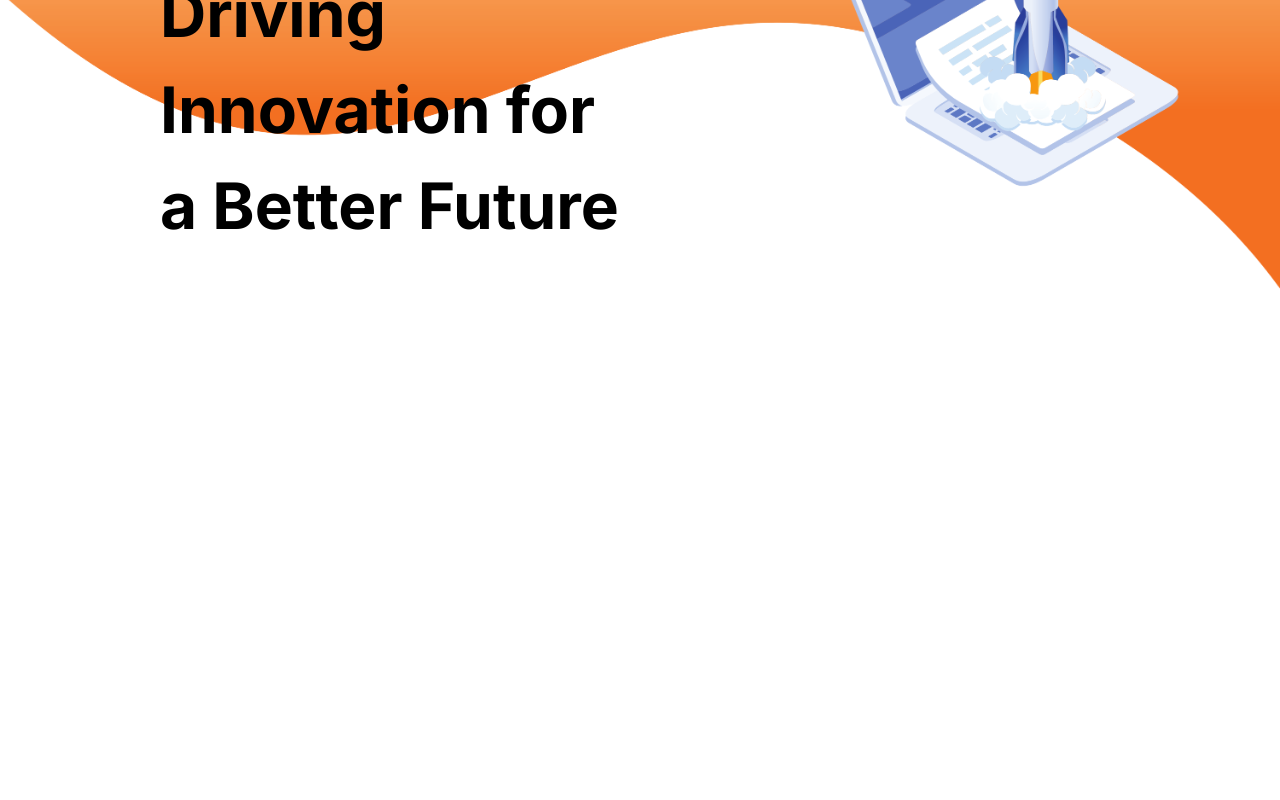
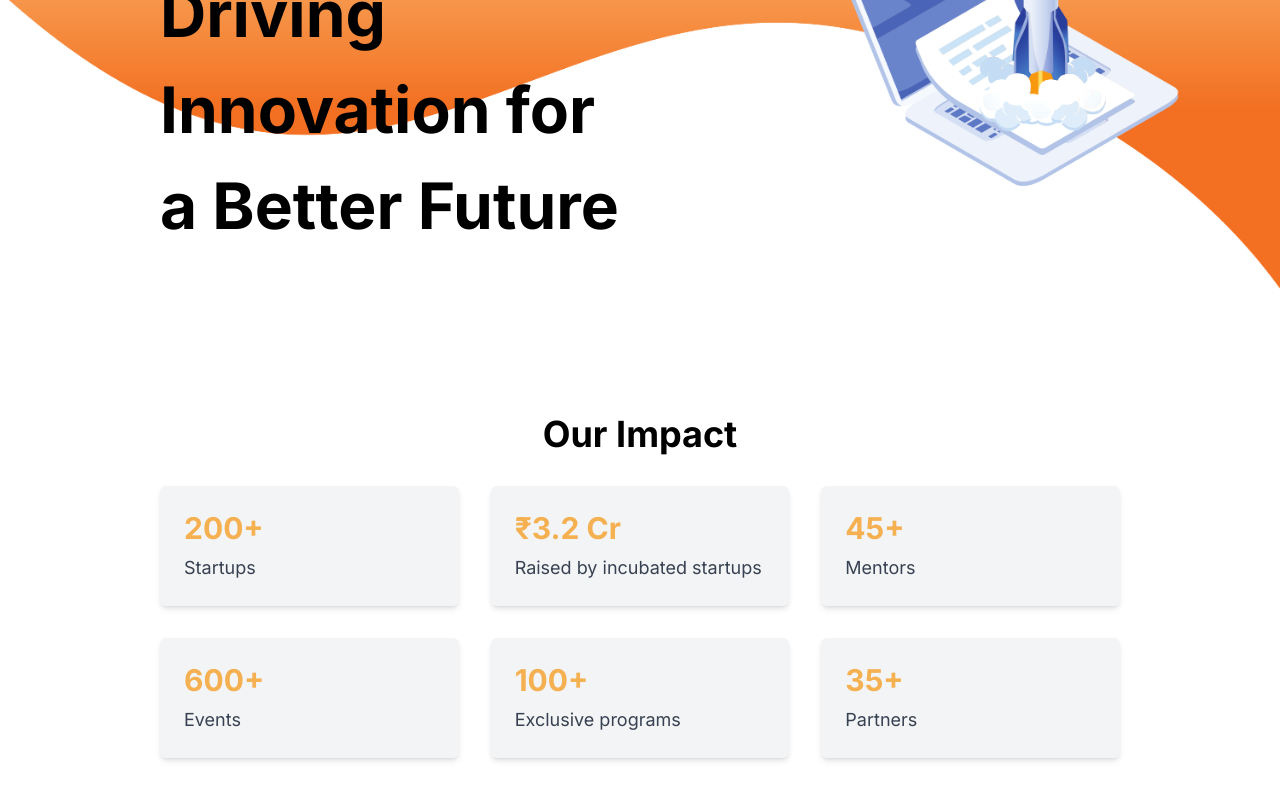
Before and after one commit to adistrim/aicjklu, a Next.js app: page / in a window 1280 px wide. Shown: the part 286-1086 px from the top of the page. Before the commit the page ends 800 px from the top, so only its background shows below. Built offline with nearby package versions, Linux system fonts and the light colour scheme.

Commit message:
added impact component

```diff
--- /dev/null
+++ b/src/app/components/impact.tsx
@@ -0,0 +1,39 @@
+import React from 'react';
+
+const Impact: React.FC = () => {
+    return (
+        <div className="py-12 mt-[35rem] mr-[10rem] ml-[10rem] bg-white">
+            <div className="container mx-auto">
+                <h2 className="text-4xl font-bold mb-8 text-center">Our Impact</h2>
+                <div className="grid grid-cols-1 sm:grid-cols-2 md:grid-cols-3 lg:grid-cols-3 gap-8">
+                    <div className="p-6 bg-gray-100 rounded-md shadow-md">
+                        <p className="text-3xl font-bold text-[#f5b051] mb-2">200+</p>
+                        <p className="text-gray-700 text-lg">Startups</p>
+                    </div>
+                    <div className="p-6 bg-gray-100 rounded-md shadow-md">
+                        <p className="text-3xl font-bold text-[#f5b051] mb-2">₹3.2 Cr</p>
+                        <p className="text-gray-700 text-lg">Raised by incubated startups</p>
+                    </div>
+                    <div className="p-6 bg-gray-100 rounded-md shadow-md">
+                        <p className="text-3xl font-bold text-[#f5b051] mb-2">45+</p>
+                        <p className="text-gray-700 text-lg">Mentors</p>
+                    </div>
+                    <div className="p-6 bg-gray-100 rounded-md shadow-md">
+                        <p className="text-3xl font-bold text-[#f5b051] mb-2">600+</p>
+                        <p className="text-gray-700 text-lg">Events</p>
+                    </div>
+                    <div className="p-6 bg-gray-100 rounded-md shadow-md">
+                        <p className="text-3xl font-bold text-[#f5b051] mb-2">100+</p>
+                        <p className="text-gray-700 text-lg">Exclusive programs</p>
+                    </div>
+                    <div className="p-6 bg-gray-100 rounded-md shadow-md">
+                        <p className="text-3xl font-bold text-[#f5b051] mb-2">35+</p>
+                        <p className="text-gray-700 text-lg">Partners</p>
+                    </div>
+                </div>
+            </div>
+        </div>
+    );
+};
+
+export default Impact;
--- a/src/app/page.tsx
+++ b/src/app/page.tsx
@@ -1,11 +1,13 @@
 import Header from "./components/header";
 import HomeArea from "./components/home";
+import Impact from "./components/impact";
 
 export default function Home() {
   return (
-    <>
-    <Header/>
-    <HomeArea/>
-    </>
+    <div>
+      <Header />
+      <HomeArea />
+      <Impact />
+    </div>
   );
 }
```
